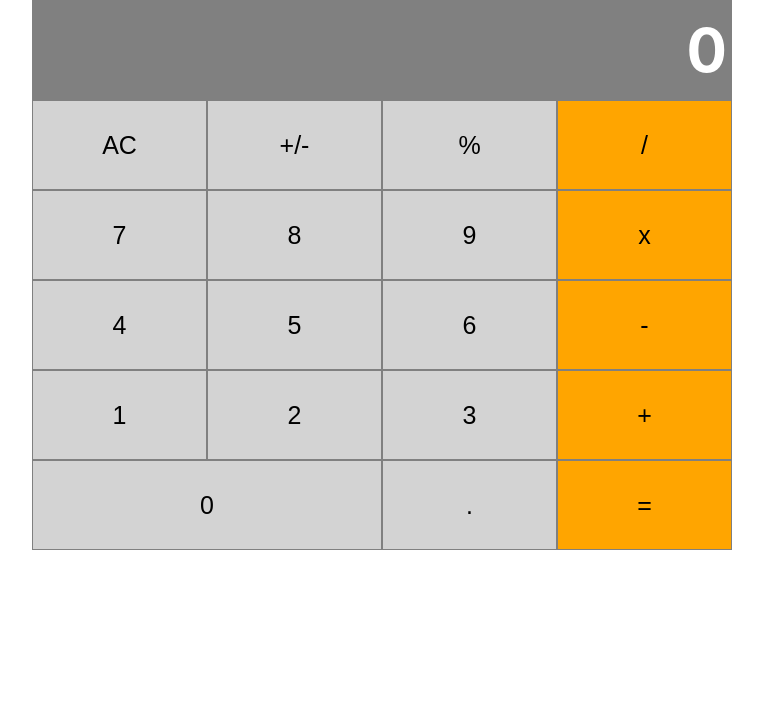
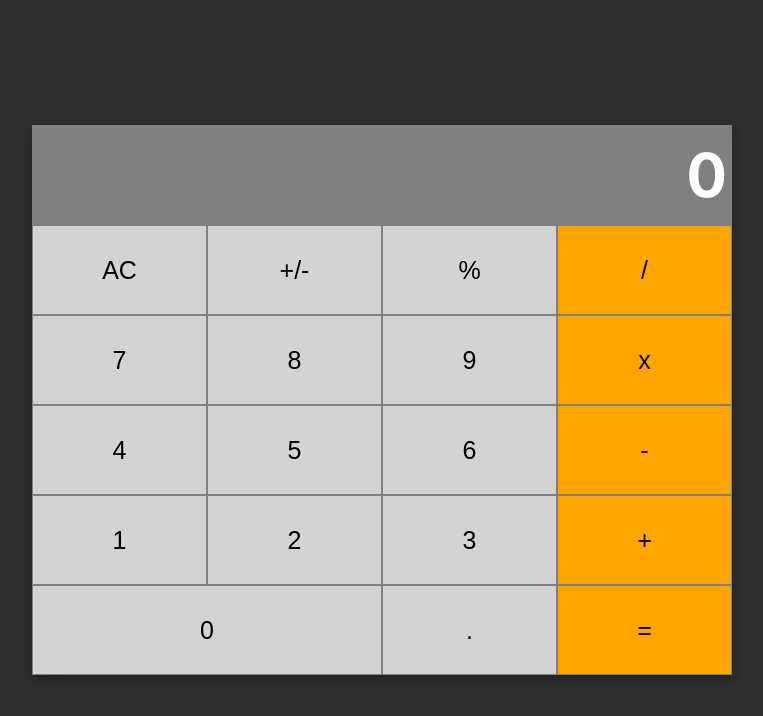
Before and after one commit to EmirVatric/calculator, a React (Create React App) app: page / in a window 1280 px wide. Shown: the top 716 px of the page, without its empty margins (258-1021 px from the left). Built offline with nearby package versions, Linux system fonts and the light colour scheme.

Commit message:
small changes

```diff
--- a/src/components/App.css
+++ b/src/components/App.css
@@ -1,8 +1,17 @@
+body {
+  height: 100vh;
+  display: flex;
+  align-items: center;
+  justify-content: center;
+  background: #303030;
+
+}
+
 .App {
   display: flex;
   flex-direction: column;
   width: 700px;
-  margin: 0 auto;
+  box-shadow: 0 4px 8px 0 rgba(0, 0, 0, 0.2), 0 6px 20px 0 rgba(0, 0, 0, 0.19);
 }
 
 .display {
@@ -41,5 +50,5 @@
 }
 
 .button:hover {
-  background: rgb(187, 185, 185)  !important;
+  background: rgb(187, 185, 185) !important;
 }
--- a/src/logic/calculate.js
+++ b/src/logic/calculate.js
@@ -4,9 +4,18 @@ const calculate = (dataObj, buttonName) => {
   const regex = new RegExp('^[0-9]|[.]+$');
 
   if (buttonName === '.') {
-    if (dataObj.total !== null && dataObj.total.slice(-1) === '.') {
+    const check = (obj) => {
+      for (let i in obj) {
+        if (obj[i] === '.') {
+          return true
+        }
+      }
+      return false
+    }
+
+    if (dataObj.total !== null && check(dataObj.total)) {
       return
-    } else if (dataObj.next !== null && dataObj.next.slice(-1) === '.') {
+    } else if (dataObj.next !== null && check(dataObj.next)) {
       return
     }
   }
```
